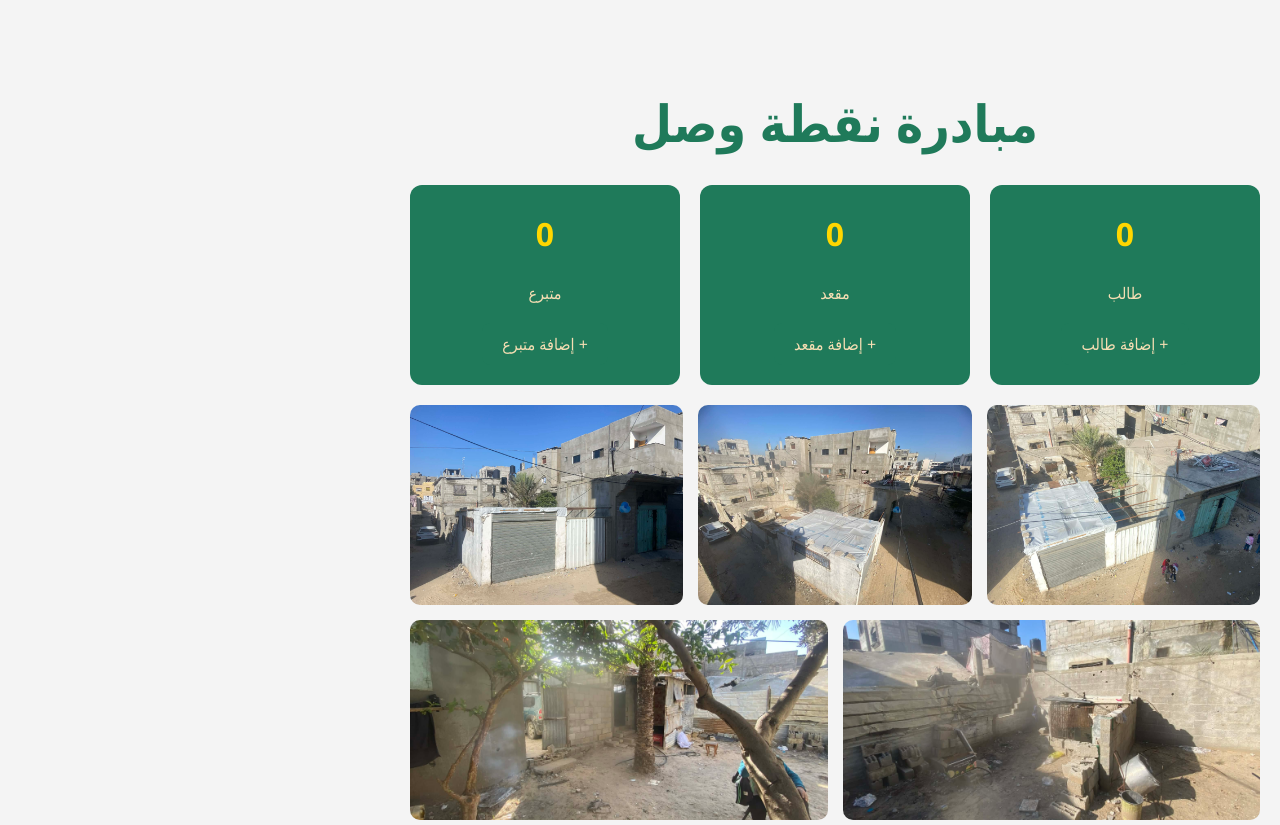
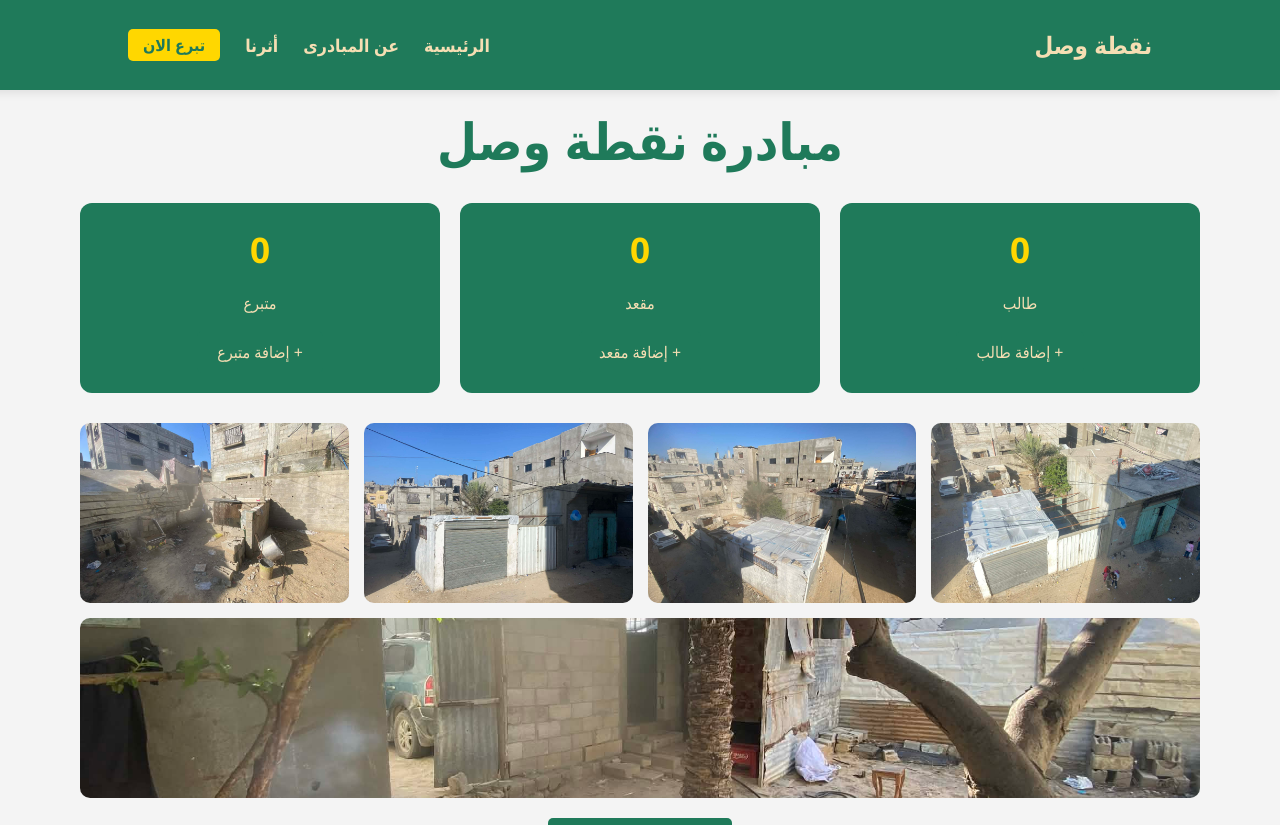
Before and after one commit to MahmoudNof/React-Noqtat-Wasl-Landing, a React (Vite) app: page / in a window 1280 px wide. Shown: the top 825 px of the page. Built offline with nearby package versions, Linux system fonts and the light colour scheme.

Commit message:
بعض التعديلات على التنسيقات لتحسين المظهر بشكل مبداي

```diff
--- a/index.html
+++ b/index.html
@@ -1,5 +1,5 @@
 <!doctype html>
-<html lang="en">
+<html lang="ar" dir="rtl">
   <head>
     <meta charset="UTF-8" />
     <link rel="icon" type="imag/sveg+xml" href="/vite.svg" />
--- a/src/App.css
+++ b/src/App.css
@@ -1,124 +1,159 @@
-/* 1. إعدادات عامة للمتصفح */
+/* =========================================
+   1. الإعدادات العامة للهوية البصرية
+   ========================================= */
+:root {
+  --primary-green: #1f7a5a;
+  --wheat-color: wheat;
+  --gold-color: gold;
+  --bg-light: #f4f4f4;
+}
+
 body {
   margin: 0;
   padding: 0;
-  background-color: #f4f4f4; /* خلفية فاتحة تريح العين للقراءة */
-  direction: rtl; /* دعم اللغة العربية */
+  background-color: var(--bg-light);
+  direction: rtl;
   font-family: 'Segoe UI', Tahoma, sans-serif;
 }
 
-/* 2. تنسيق الحاوية الرئيسية (App) */
 .App {
-  max-width: 850px; /* عرض مناسب جداً للمقالات والمبادرات */
-  margin: 40px auto;
-  padding: 20px;
-  line-height: 1.8; /* مسافة مريحة بين الأسطر للقراءة */
+  /* max-width: 1040px; */
+   /*زدنا الـ top margin بسبب الـ navbar الثابت*/
+  padding: 0px 80px;
 }
 
-/* 3. تطبيق ألوانك المختارة (نقطة وصل) */
-.about-section {
-  background-color: #ffffff;
-  padding: 25px;
-  border-radius: 12px;
-  margin-bottom: 25px;
-  box-shadow: 0 4px 12px rgba(0,0,0,0.08); /* ظل خفيف لإبراز الأقسام */
-  border-right: 8px solid #1f7a5a; /* اللون الذي اخترته للمبادرة */
+/* =========================================
+   2. شريط التنقل (Navbar) الجديد
+   ========================================= */
+.navbar {
+  display: flex;
+  justify-content: space-between;
+  align-items: center;
+  padding: 10px 10%;
+  background-color: var(--primary-green);
+  color: var(--wheat-color);
+  position: fixed;
+  left: 0; /* تأكيد البدء من اليسار */
+  right: 0; /* تأكيد الوصول لليمين */
+  top: 0;
+  height: 70px; /* تحديد ارتفاع ثابت يحل مشكلة الاختفاء */  width: 100%;
+  z-index: 1000;
+  box-shadow: 0 2px 10px rgba(0,0,0,0.1);
 }
 
-.about-section h2 {
-  color: #1f7a5a;
-  margin-top: 0;
-}
-/* هذه التنسيقات من عندي */
-.about-section p {
-  color: #000;
-  /* margin-top: 0; */
+.navbar .container{
+  width: 80%;
+  display: flex;
+  justify-content: space-between;
+  align-items: center;
 }
 
-h1 {
-  color: #1f7a5a;
-  text-align: center;
+.navbar .navbar-logo h2{
+  margin: 0;
+  color: var(--wheat-color);
 }
 
-.App img {
-  max-width: 100%;
-}
-/* هذه التنسيقات من عندي */
-/* تنسيقا الصورة الفردية قبل ما يتم العرض من المصفوفة باستخدام map */
-.hero-image {
-  /* width: 100%;       تجعل الصورة بعرض الحاوية */
-  max-height: 400px; /* لكي لا تأخذ مساحة طولية ضخمة */
-  object-fit: cover; /* تحافظ على تناسق الصورة دون تمطيط */
-  border-radius: 12px;
-  margin-bottom: 20px;
-  box-shadow: 0 4px 15px rgba(0,0,0,0.2);
+.navbar-links {
+  display: flex;
+  list-style: none;
+  gap: 25px;
+  align-items: center;
+  margin: 0;
+  padding: 0;
 }
 
-.main-image-container {
-  text-align: center;
-}
-/* هذه تنسيقات خاصة ب gellary */
-.gallery-grid {
-  display: flex;
-  flex-wrap: wrap; /* هذا يسمح للصور بالنزول لسطر جديد إذا ضاقت الشاشة */
-  gap: 15px;      /* مسافة بين الصور */
-  justify-content: center;
-  margin: 20px 0;
+.navbar-links a {
+  color: var(--wheat-color);
+  text-decoration: none;
+  font-weight: bold;
+  font-size: 1.1rem;
 }
 
-.grid-item {
-  flex: 1 1 250px; /* تعني: تمدد، اتقلص، وليكن حجمك المثالي 250px */
-  max-width: 100%;
-  height: 200px;
-  object-fit: cover;
-  border-radius: 10px;
-  transition: transform 0.3s; /* حركة خفيفة عند التحويم */
+.nav-btn {
+  background-color: var(--gold-color);
+  color: var(--primary-green) !important;
+  padding: 5px 15px;
+  border-radius: 5px;
+  border: none;
+  font-weight: bold;
 }
 
-.grid-item:hover {
-  transform: scale(1.05); /* تكبير بسيط عند وضع الماوس على الصورة */
+h1{
+  color: var(--primary-green);
+  text-align: center;
+  margin-top: 7rem;
 }
 
-/* 4. تنسيق المهام (Volunteer Tasks) */
-input[type="text"] {
-  padding: 10px;
-  width: 60%;
-  border: 1px solid #ddd;
-  border-radius: 5px 0 0 5px; /* حواف دائرية من جهة واحدة */
-}
 
-button {
-  background-color: #1f7a5a;
-  color: wheat;
-  border: none;
-  padding: 10px 20px;
-  cursor: pointer;
-  transition: 0.3s;
-}
+/* style={{ textAlign: 'center', color: '#1f7a5a' }} */
 
-button:hover {
-  color: gold;
-  background-color: #165a42;
-}
-/* Counters Css  */
+
+/* =========================================
+   3. العدادات (Impact Counters)
+   ========================================= */
 .stats-Container {
   display: flex;
   gap: 20px;
   justify-content: center;
-  margin: 20px 0;
+  margin: 30px 0;
 }
 
 .stat-Card {
-  background-color: #1f7a5a;
-  color: wheat;
+  background-color: var(--primary-green);
+  color: var(--wheat-color);
   padding: 20px;
   border-radius: 12px;
   text-align: center;
   flex: 1;
+  transition: transform 0.3s;
 }
 
+.stat-Card:hover { transform: translateY(-5px); }
+
 .stat-Card h3 {
-  font-size: 2rem;
+  font-size: 2.2rem;
   margin: 0;
-  color: gold;
+  color: var(--gold-color);
 }
+
+/* =========================================
+   4. معرض الصور (Gallery) والأقسام
+   ========================================= */
+.gallery-grid {
+  display: flex;
+  flex-wrap: wrap;
+  gap: 15px;
+  justify-content: center;
+}
+
+.grid-item {
+  flex: 1 1 200px;
+  height: 180px;
+  object-fit: cover;
+  border-radius: 10px;
+  transition: 0.3s;
+}
+
+.grid-item:hover { transform: scale(1.03); }
+
+.about-section {
+  background-color: white;
+  color: var(--primary-green);
+  padding: 25px;
+  border-radius: 12px;
+  margin-bottom: 25px;
+  border-right: 8px solid var(--primary-green);
+  box-shadow: 0 4px 10px rgba(0,0,0,0.05);
+}
+
+/* =========================================
+   5. أزرار التحكم والمدخلات
+   ========================================= */
+button {
+  cursor: pointer;
+  background-color: var(--primary-green);
+  color: var(--wheat-color);
+  border: none;
+  padding: 10px 20px;
+  border-radius: 5px;
+}
--- a/src/App.jsx
+++ b/src/App.jsx
@@ -8,6 +8,7 @@ import About from './Component/About'
 import sections  from './data'
 import './App.css'
 import ImpactCounters from './Component/ImpactCounters'
+import Navbar from './Component/Navbar'
 
 function App() {
   const [tasks, setTasks] = useState(["تعلم اساسيات رياكت"])
@@ -27,8 +28,9 @@ function App() {
 
   return (
     <div className='App'>
+      <Navbar />
 
-      <h1 style={{ textAlign: 'center', color: '#1f7a5a' }}>مبادرة نقطة وصل</h1>
+      <h1>مبادرة نقطة وصل</h1>
 
       <ImpactCounters />
 
@@ -57,11 +59,6 @@ function App() {
         <About key={index} aboutTitle={sec.title} aboutContent={sec.content} />
       ))}
 
-      {/* <About aboutTitle={aboutTitle} aboutContent={aboutContent} />
-      <About aboutTitle="ما الذي نوفره؟" aboutContent={`- مساحة هادئة للمذاكرة
-      - إنترنت مستقر ومنظومة طاقة شمسية`} />
-      <h1>قائمة مهامي</h1> */}
-      {/* هنا سنضغ المكونات لاحقا */}
       <input type="text" value={inputValue} onChange={(e) => setInputValue(e.target.value)} placeholder="... اكتب مهمة جديدة" />
       <button onClick={() => inputValue && addTask(inputValue)}>اضافة مهمة تجريبية</button>
       <ul>
--- /dev/null
+++ b/src/Component/Navbar.jsx
@@ -0,0 +1,21 @@
+import React from 'react'
+
+const Navbar = () => {
+  return (
+    <div className='navbar'>
+        <div className="container">
+          <div className="navbar-logo">
+              <h2>نقطة وصل</h2>
+          </div>
+          <ul className='navbar-links'>
+              <li><a href="#">الرئيسية</a></li>
+              <li><a href="#about">عن المبادرى</a></li>
+              <li><a href="#impact">أثرنا</a></li>
+              <li><button className='nav-btn'>تبرع الان</button></li>
+          </ul>
+        </div>
+    </div>
+  )
+}
+
+export default Navbar
```
